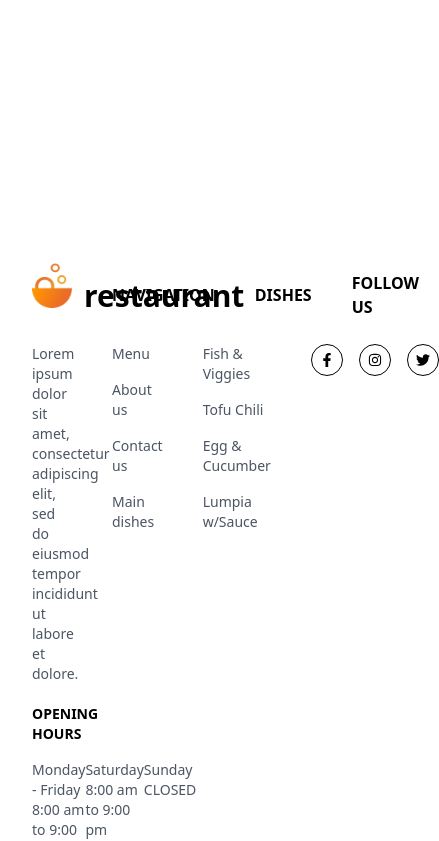
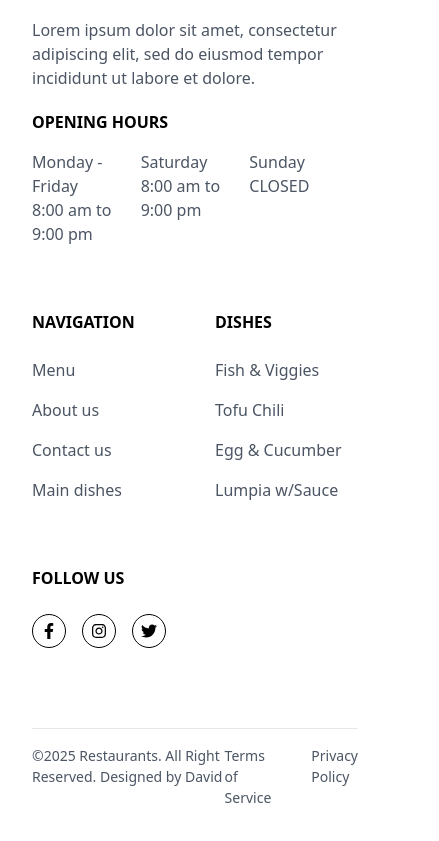
Before and after one commit to DejviDes/PizzaApp, a React (Vite) app: page / in a window 390 px wide. Shown: the part 7430-8271 px from the top of the page, 439 px wide, since content can reach past the window. Built offline with nearby package versions, Linux system fonts and the light colour scheme.

Commit message:
add Footer component; create new Footer layout and styles for improved structure and responsiveness

```diff
--- a/src/Layout.jsx
+++ b/src/Layout.jsx
@@ -1,5 +1,5 @@
 import Navbar from "./components/Navbar";
-import OldFooter from "./components/OldFooter.jsx";
+import OldFooter from "./components/Footer.jsx";
 import styles from './styles/Layout.module.scss';
 import PropTypes from 'prop-types';
 
--- /dev/null
+++ b/src/components/Footer.jsx
@@ -0,0 +1,86 @@
+import styles from "../styles/Footer.module.scss";
+import Logo from "../assets/img/logo.png";
+import {FaFacebookF, FaInstagram, FaTwitter} from "react-icons/fa";
+
+function Footer() {
+    return (
+        <footer className={styles.footerContainer}>
+            <div className={styles.footerContent}>
+                <div className={styles.gridContainer}>
+                    <div style={{gridColumn: "span 2"}}>
+                        <div className={styles.logoContainer}>
+                            <img style={{marginBottom: "1.25rem"}} src={Logo} alt="Restaurant Logo"/>
+                            <h2 style={{fontSize: "1.875rem", fontWeight: "600"}}>restaurant</h2>
+                        </div>
+                        <div>
+                            <p className={styles.description}>
+                                Lorem ipsum dolor sit amet, consectetur adipiscing elit, sed do eiusmod tempor
+                                incididunt ut
+                                labore et dolore.
+                            </p>
+                            <h2 className={styles.sectionTitle}>OPENING HOURS</h2>
+                            <div className={styles.openingHours}>
+                                <div>
+                                    <p>Monday - Friday</p>
+                                    <p>8:00 am to 9:00 pm</p>
+                                </div>
+                                <div>
+                                    <p>Saturday</p>
+                                    <p>8:00 am to 9:00 pm</p>
+                                </div>
+                                <div>
+                                    <p>Sunday</p>
+                                    <p>CLOSED</p>
+                                </div>
+                            </div>
+                        </div>
+                    </div>
+                    <div>
+                        <h2 style={{margin: "1.5rem 0"}} className={styles.sectionTitle}>NAVIGATION</h2>
+                        <ul className={styles.list}>
+                            <li className={styles.listItem}>Menu</li>
+                            <li className={styles.listItem}>About us</li>
+                            <li className={styles.listItem}>Contact us</li>
+                            <li>Main dishes</li>
+                        </ul>
+                    </div>
+                    <div>
+                        <h2 style={{margin: "1.5rem 0"}} className={styles.sectionTitle}>DISHES</h2>
+                        <ul className={styles.list}>
+                            <li className={styles.listItem}>Fish & Viggies</li>
+                            <li className={styles.listItem}>Tofu Chili</li>
+                            <li className={styles.listItem}>Egg & Cucumber</li>
+                            <li>Lumpia w/Sauce</li>
+                        </ul>
+                    </div>
+                    <div>
+                        <h2 style={{margin: "1.5rem 0"}} className={styles.sectionTitle}>FOLLOW US</h2>
+                        <div className={styles.socialIcons}>
+                            <div className={styles.socialIcon}>
+                                <FaFacebookF/>
+                            </div>
+                            <div className={styles.socialIcon}>
+                                <FaInstagram/>
+                            </div>
+                            <div className={styles.socialIcon}>
+                                <FaTwitter/>
+                            </div>
+                        </div>
+                    </div>
+                </div>
+
+                <div className={styles.divider}/>
+
+                <div className={styles.footerBottom}>
+                    <p>&copy;2025 Restaurants. All Right Reserved. Designed by David</p>
+                    <div className={styles.footerLinks}>
+                        <p>Terms of Service</p>
+                        <p>Privacy Policy</p>
+                    </div>
+                </div>
+            </div>
+        </footer>
+    );
+}
+
+export default Footer;
--- a/src/components/OldFooter.jsx
+++ /dev/null
@@ -1,81 +0,0 @@
-import styles from '../styles/OldFooter.module.scss';
-import Logo from "../assets/img/logo.png";
-import {FaFacebookF, FaInstagram, FaTwitter} from "react-icons/fa";
-
-function OldFooter() {
-    return (
-        <footer className={styles.footerContainer}>
-            <div className={styles.footerContent}>
-                <div className={styles.gridContainerFirst}>
-                    <div className={styles.logoContainer}>
-                        <img style={{marginBottom: "1.25rem"}} src={Logo} alt="Restaurant Logo"/>
-                        <h2 style={{fontSize: "1.875rem", fontWeight: "600"}}>restaurant</h2>
-                    </div>
-                    <h2 className={styles.sectionTitle}>NAVIGATION</h2>
-                    <h2 className={styles.sectionTitle}>DISHES</h2>
-                    <h2 className={styles.sectionTitle}>FOLLOW US</h2>
-                </div>
-
-                <div className={styles.gridContainerSecond}
-                     style={{marginTop: "1rem", fontSize: "0.875rem", lineHeight: "1.25rem"}}>
-                    <div style={{gridColumn: "span 2"}}>
-                        <p className={styles.description}>
-                            Lorem ipsum dolor sit amet, consectetur adipiscing elit, sed do eiusmod tempor incididunt ut
-                            labore et dolore.
-                        </p>
-                        <h2 className={styles.sectionTitle}>OPENING HOURS</h2>
-                        <div className={styles.openingHours}>
-                            <div>
-                                <p>Monday - Friday</p>
-                                <p>8:00 am to 9:00 pm</p>
-                            </div>
-                            <div>
-                                <p>Saturday</p>
-                                <p>8:00 am to 9:00 pm</p>
-                            </div>
-                            <div>
-                                <p>Sunday</p>
-                                <p>CLOSED</p>
-                            </div>
-                        </div>
-                    </div>
-                    <ul className={styles.list}>
-                        <li className={styles.listItem}>Menu</li>
-                        <li className={styles.listItem}>About us</li>
-                        <li className={styles.listItem}>Contact us</li>
-                        <li>Main dishes</li>
-                    </ul>
-                    <ul className={styles.list}>
-                        <li className={styles.listItem}>Fish & Viggies</li>
-                        <li className={styles.listItem}>Tofu Chili</li>
-                        <li className={styles.listItem}>Egg & Cucumber</li>
-                        <li>Lumpia w/Sauce</li>
-                    </ul>
-                    <div className={styles.socialIcons}>
-                        <div className={styles.socialIcon}>
-                            <FaFacebookF/>
-                        </div>
-                        <div className={styles.socialIcon}>
-                            <FaInstagram/>
-                        </div>
-                        <div className={styles.socialIcon}>
-                            <FaTwitter/>
-                        </div>
-                    </div>
-                </div>
-
-                <div className={styles.divider}/>
-
-                <div className={styles.footerBottom}>
-                    <p>&copy;2025 Restaurants. All Right Reserved. Designed by David</p>
-                    <div className={styles.footerLinks}>
-                        <p>Terms of Service</p>
-                        <p>Privacy Policy</p>
-                    </div>
-                </div>
-            </div>
-        </footer>
-    );
-}
-
-export default OldFooter;
--- a/src/styles/OldFooter.module.scss
+++ b/src/styles/Footer.module.scss
@@ -3,7 +3,10 @@
   background-color: white;
   padding-top: 2.5rem;
   padding-bottom: 6rem;
-  margin-top: 20rem;
+
+  @media (min-width: 992px) {
+    margin-top: 20rem;
+  }
 }
 
 .footerContent {
@@ -12,18 +15,19 @@
   padding: 0 2rem;
 }
 
-.gridContainerFirst {
-  display: grid;
-  align-items: center;
-  grid-template-columns: repeat(5, 1fr);
-  gap: 2.5rem;
-}
-
-.gridContainerSecond {
+.gridContainer {
   display: grid;
   align-items: start;
-  grid-template-columns: repeat(5, 1fr);
+  grid-template-columns: repeat(3, 1fr);
   gap: 2.5rem;
+
+  @media (max-width: 575px) {
+    grid-template-columns: repeat(2, 1fr);
+  }
+
+  @media (min-width: 768px) {
+    grid-template-columns: repeat(5, 1fr);
+  }
 }
 
 .logoContainer {
```
